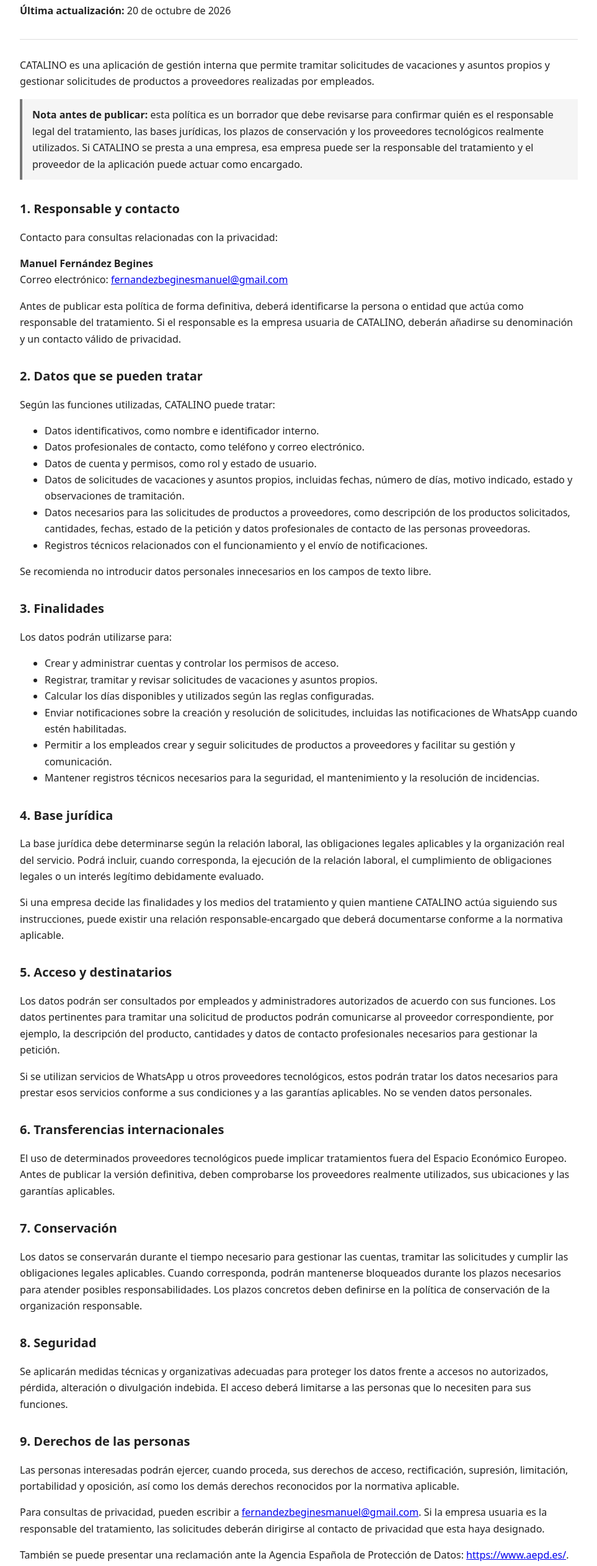
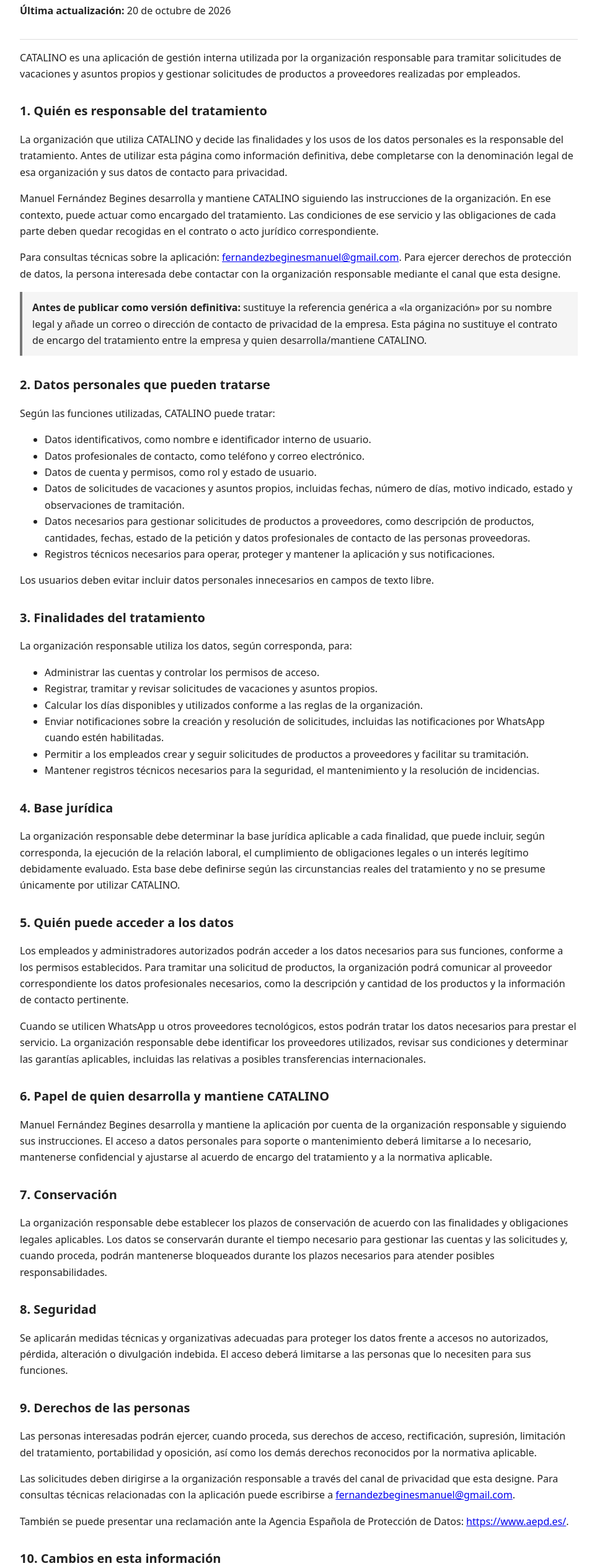
Before and after one commit to JoseLuisCandela/catalino-privacidad, a plain HTML site: page index.html in a window 1280 px wide. Shown: the part 105-2632 px from the top of the page at 62% size, without its empty margins (158-1121 px from the left). Drawn offline with Linux system fonts and the light colour scheme.

Commit message:
actualizacion

```diff
--- a/index.html
+++ b/index.html
@@ -1,89 +1,24 @@
 <!doctype html>
-<html lang="es">
-<head>
-  <meta charset="utf-8">
-  <meta name="viewport" content="width=device-width, initial-scale=1">
-  <meta name="description" content="Política de privacidad de CATALINO">
-  <title>Política de privacidad | CATALINO</title>
-  <style>
-    :root { color-scheme: light; }
-    body { font-family: system-ui, -apple-system, Segoe UI, Roboto, Arial, sans-serif; line-height: 1.65; max-width: 900px; margin: 0 auto; padding: 28px 20px 56px; color: #222; background: #fff; }
-    header { border-bottom: 1px solid #ddd; margin-bottom: 28px; padding-bottom: 16px; }
-    h1 { line-height: 1.2; }
-    h2 { margin-top: 30px; font-size: 1.25rem; }
-    a { overflow-wrap: anywhere; }
-    .notice { background: #f5f5f5; border-left: 4px solid #777; padding: 12px 16px; }
-    footer { margin-top: 40px; border-top: 1px solid #ddd; padding-top: 16px; color: #555; font-size: .95rem; }
-  </style>
-</head>
-<body>
-<header>
-  <h1>Política de privacidad de CATALINO</h1>
-  <p><strong>Última actualización:</strong> 20 de octubre de 2026</p>
-</header>
-
-<p>CATALINO es una aplicación de gestión interna que permite tramitar solicitudes de vacaciones y asuntos propios y gestionar solicitudes de productos a proveedores realizadas por empleados.</p>
-
-<div class="notice">
-  <strong>Nota antes de publicar:</strong> esta política es un borrador que debe revisarse para confirmar quién es el responsable legal del tratamiento, las bases jurídicas, los plazos de conservación y los proveedores tecnológicos realmente utilizados. Si CATALINO se presta a una empresa, esa empresa puede ser la responsable del tratamiento y el proveedor de la aplicación puede actuar como encargado.
-</div>
-
-<h2>1. Responsable y contacto</h2>
-<p>Contacto para consultas relacionadas con la privacidad:</p>
-<p><strong>Manuel Fernández Begines</strong><br>
-Correo electrónico: <a href="mailto:fernandezbeginesmanuel@gmail.com">fernandezbeginesmanuel@gmail.com</a></p>
-<p>Antes de publicar esta política de forma definitiva, deberá identificarse la persona o entidad que actúa como responsable del tratamiento. Si el responsable es la empresa usuaria de CATALINO, deberán añadirse su denominación y un contacto válido de privacidad.</p>
-
-<h2>2. Datos que se pueden tratar</h2>
-<p>Según las funciones utilizadas, CATALINO puede tratar:</p>
-<ul>
-  <li>Datos identificativos, como nombre e identificador interno.</li>
-  <li>Datos profesionales de contacto, como teléfono y correo electrónico.</li>
-  <li>Datos de cuenta y permisos, como rol y estado de usuario.</li>
-  <li>Datos de solicitudes de vacaciones y asuntos propios, incluidas fechas, número de días, motivo indicado, estado y observaciones de tramitación.</li>
-  <li>Datos necesarios para las solicitudes de productos a proveedores, como descripción de los productos solicitados, cantidades, fechas, estado de la petición y datos profesionales de contacto de las personas proveedoras.</li>
-  <li>Registros técnicos relacionados con el funcionamiento y el envío de notificaciones.</li>
-</ul>
-<p>Se recomienda no introducir datos personales innecesarios en los campos de texto libre.</p>
-
-<h2>3. Finalidades</h2>
-<p>Los datos podrán utilizarse para:</p>
-<ul>
-  <li>Crear y administrar cuentas y controlar los permisos de acceso.</li>
-  <li>Registrar, tramitar y revisar solicitudes de vacaciones y asuntos propios.</li>
-  <li>Calcular los días disponibles y utilizados según las reglas configuradas.</li>
-  <li>Enviar notificaciones sobre la creación y resolución de solicitudes, incluidas las notificaciones de WhatsApp cuando estén habilitadas.</li>
-  <li>Permitir a los empleados crear y seguir solicitudes de productos a proveedores y facilitar su gestión y comunicación.</li>
-  <li>Mantener registros técnicos necesarios para la seguridad, el mantenimiento y la resolución de incidencias.</li>
-</ul>
-
-<h2>4. Base jurídica</h2>
-<p>La base jurídica debe determinarse según la relación laboral, las obligaciones legales aplicables y la organización real del servicio. Podrá incluir, cuando corresponda, la ejecución de la relación laboral, el cumplimiento de obligaciones legales o un interés legítimo debidamente evaluado.</p>
-<p>Si una empresa decide las finalidades y los medios del tratamiento y quien mantiene CATALINO actúa siguiendo sus instrucciones, puede existir una relación responsable-encargado que deberá documentarse conforme a la normativa aplicable.</p>
-
-<h2>5. Acceso y destinatarios</h2>
-<p>Los datos podrán ser consultados por empleados y administradores autorizados de acuerdo con sus funciones. Los datos pertinentes para tramitar una solicitud de productos podrán comunicarse al proveedor correspondiente, por ejemplo, la descripción del producto, cantidades y datos de contacto profesionales necesarios para gestionar la petición.</p>
-<p>Si se utilizan servicios de WhatsApp u otros proveedores tecnológicos, estos podrán tratar los datos necesarios para prestar esos servicios conforme a sus condiciones y a las garantías aplicables. No se venden datos personales.</p>
-
-<h2>6. Transferencias internacionales</h2>
-<p>El uso de determinados proveedores tecnológicos puede implicar tratamientos fuera del Espacio Económico Europeo. Antes de publicar la versión definitiva, deben comprobarse los proveedores realmente utilizados, sus ubicaciones y las garantías aplicables.</p>
-
-<h2>7. Conservación</h2>
-<p>Los datos se conservarán durante el tiempo necesario para gestionar las cuentas, tramitar las solicitudes y cumplir las obligaciones legales aplicables. Cuando corresponda, podrán mantenerse bloqueados durante los plazos necesarios para atender posibles responsabilidades. Los plazos concretos deben definirse en la política de conservación de la organización responsable.</p>
-
-<h2>8. Seguridad</h2>
-<p>Se aplicarán medidas técnicas y organizativas adecuadas para proteger los datos frente a accesos no autorizados, pérdida, alteración o divulgación indebida. El acceso deberá limitarse a las personas que lo necesiten para sus funciones.</p>
-
-<h2>9. Derechos de las personas</h2>
-<p>Las personas interesadas podrán ejercer, cuando proceda, sus derechos de acceso, rectificación, supresión, limitación, portabilidad y oposición, así como los demás derechos reconocidos por la normativa aplicable.</p>
-<p>Para consultas de privacidad, pueden escribir a <a href="mailto:fernandezbeginesmanuel@gmail.com">fernandezbeginesmanuel@gmail.com</a>. Si la empresa usuaria es la responsable del tratamiento, las solicitudes deberán dirigirse al contacto de privacidad que esta haya designado.</p>
-<p>También se puede presentar una reclamación ante la Agencia Española de Protección de Datos: <a href="https://www.aepd.es/" rel="noopener noreferrer">https://www.aepd.es/</a>.</p>
-
-<h2>10. Cambios en esta política</h2>
-<p>Esta política podrá actualizarse si cambian las funciones de CATALINO, los proveedores utilizados o las obligaciones aplicables. La versión actualizada se publicará junto con su fecha de revisión.</p>
-
-<footer>
-  <p>CATALINO · Política de privacidad</p>
+<html lang="es"><head><meta charset="utf-8"><meta name="viewport" content="width=device-width, initial-scale=1"><meta name="description" content="Información de privacidad sobre el uso de CATALINO"><title>Privacidad | CATALINO</title>
+<style>body{font-family:system-ui,-apple-system,"Segoe UI",Roboto,Arial,sans-serif;line-height:1.65;max-width:900px;margin:0 auto;padding:28px 20px 56px;color:#222;background:#fff}header,footer{border-bottom:1px solid #ddd;padding-bottom:16px}footer{border-bottom:0;border-top:1px solid #ddd;padding-top:16px;margin-top:40px;color:#555}h1{line-height:1.2}h2{margin-top:30px;font-size:1.25rem}a{overflow-wrap:anywhere}.notice{background:#f5f5f5;border-left:4px solid #777;padding:12px 16px}</style></head><body>
+<header><h1>Información de privacidad de CATALINO</h1><p><strong>Última actualización:</strong> 20 de octubre de 2026</p></header>
+<p>CATALINO es una aplicación de gestión interna utilizada por la organización responsable para tramitar solicitudes de vacaciones y asuntos propios y gestionar solicitudes de productos a proveedores realizadas por empleados.</p>
+<h2>1. Quién es responsable del tratamiento</h2>
+<p>La organización que utiliza CATALINO y decide las finalidades y los usos de los datos personales es la responsable del tratamiento. Antes de utilizar esta página como información definitiva, debe completarse con la denominación legal de esa organización y sus datos de contacto para privacidad.</p>
+<p>Manuel Fernández Begines desarrolla y mantiene CATALINO siguiendo las instrucciones de la organización. En ese contexto, puede actuar como encargado del tratamiento. Las condiciones de ese servicio y las obligaciones de cada parte deben quedar recogidas en el contrato o acto jurídico correspondiente.</p>
+<p>Para consultas técnicas sobre la aplicación: <a href="mailto:fernandezbeginesmanuel@gmail.com">fernandezbeginesmanuel@gmail.com</a>. Para ejercer derechos de protección de datos, la persona interesada debe contactar con la organización responsable mediante el canal que esta designe.</p>
+<div class="notice"><strong>Antes de publicar como versión definitiva:</strong> sustituye la referencia genérica a «la organización» por su nombre legal y añade un correo o dirección de contacto de privacidad de la empresa. Esta página no sustituye el contrato de encargo del tratamiento entre la empresa y quien desarrolla/mantiene CATALINO.</div>
+<h2>2. Datos personales que pueden tratarse</h2><p>Según las funciones utilizadas, CATALINO puede tratar:</p><ul><li>Datos identificativos, como nombre e identificador interno de usuario.</li><li>Datos profesionales de contacto, como teléfono y correo electrónico.</li><li>Datos de cuenta y permisos, como rol y estado de usuario.</li><li>Datos de solicitudes de vacaciones y asuntos propios, incluidas fechas, número de días, motivo indicado, estado y observaciones de tramitación.</li><li>Datos necesarios para gestionar solicitudes de productos a proveedores, como descripción de productos, cantidades, fechas, estado de la petición y datos profesionales de contacto de las personas proveedoras.</li><li>Registros técnicos necesarios para operar, proteger y mantener la aplicación y sus notificaciones.</li></ul>
+<p>Los usuarios deben evitar incluir datos personales innecesarios en campos de texto libre.</p>
+<h2>3. Finalidades del tratamiento</h2><p>La organización responsable utiliza los datos, según corresponda, para:</p><ul><li>Administrar las cuentas y controlar los permisos de acceso.</li><li>Registrar, tramitar y revisar solicitudes de vacaciones y asuntos propios.</li><li>Calcular los días disponibles y utilizados conforme a las reglas de la organización.</li><li>Enviar notificaciones sobre la creación y resolución de solicitudes, incluidas las notificaciones por WhatsApp cuando estén habilitadas.</li><li>Permitir a los empleados crear y seguir solicitudes de productos a proveedores y facilitar su tramitación.</li><li>Mantener registros técnicos necesarios para la seguridad, el mantenimiento y la resolución de incidencias.</li></ul>
+<h2>4. Base jurídica</h2><p>La organización responsable debe determinar la base jurídica aplicable a cada finalidad, que puede incluir, según corresponda, la ejecución de la relación laboral, el cumplimiento de obligaciones legales o un interés legítimo debidamente evaluado. Esta base debe definirse según las circunstancias reales del tratamiento y no se presume únicamente por utilizar CATALINO.</p>
+<h2>5. Quién puede acceder a los datos</h2><p>Los empleados y administradores autorizados podrán acceder a los datos necesarios para sus funciones, conforme a los permisos establecidos. Para tramitar una solicitud de productos, la organización podrá comunicar al proveedor correspondiente los datos profesionales necesarios, como la descripción y cantidad de los productos y la información de contacto pertinente.</p><p>Cuando se utilicen WhatsApp u otros proveedores tecnológicos, estos podrán tratar los datos necesarios para prestar el servicio. La organización responsable debe identificar los proveedores utilizados, revisar sus condiciones y determinar las garantías aplicables, incluidas las relativas a posibles transferencias internacionales.</p>
+<h2>6. Papel de quien desarrolla y mantiene CATALINO</h2><p>Manuel Fernández Begines desarrolla y mantiene la aplicación por cuenta de la organización responsable y siguiendo sus instrucciones. El acceso a datos personales para soporte o mantenimiento deberá limitarse a lo necesario, mantenerse confidencial y ajustarse al acuerdo de encargo del tratamiento y a la normativa aplicable.</p>
+<h2>7. Conservación</h2><p>La organización responsable debe establecer los plazos de conservación de acuerdo con las finalidades y obligaciones legales aplicables. Los datos se conservarán durante el tiempo necesario para gestionar las cuentas y las solicitudes y, cuando proceda, podrán mantenerse bloqueados durante los plazos necesarios para atender posibles responsabilidades.</p>
+<h2>8. Seguridad</h2><p>Se aplicarán medidas técnicas y organizativas adecuadas para proteger los datos frente a accesos no autorizados, pérdida, alteración o divulgación indebida. El acceso deberá limitarse a las personas que lo necesiten para sus funciones.</p>
+<h2>9. Derechos de las personas</h2><p>Las personas interesadas podrán ejercer, cuando proceda, sus derechos de acceso, rectificación, supresión, limitación del tratamiento, portabilidad y oposición, así como los demás derechos reconocidos por la normativa aplicable.</p><p>Las solicitudes deben dirigirse a la organización responsable a través del canal de privacidad que esta designe. Para consultas técnicas relacionadas con la aplicación puede escribirse a <a href="mailto:fernandezbeginesmanuel@gmail.com">fernandezbeginesmanuel@gmail.com</a>.</p><p>También se puede presentar una reclamación ante la Agencia Española de Protección de Datos: <a href="https://www.aepd.es/" rel="noopener noreferrer">https://www.aepd.es/</a>.</p>
+<h2>10. Cambios en esta información</h2><p>Esta información podrá actualizarse cuando cambien las funciones de CATALINO, los proveedores utilizados o las circunstancias del tratamiento. Se publicará la versión actualizada junto con su fecha de revisión.</p>
+<footer><p>CATALINO · Información de privacidad</p></footer></body></html>
 </footer>
 </body>
 </html>
```
